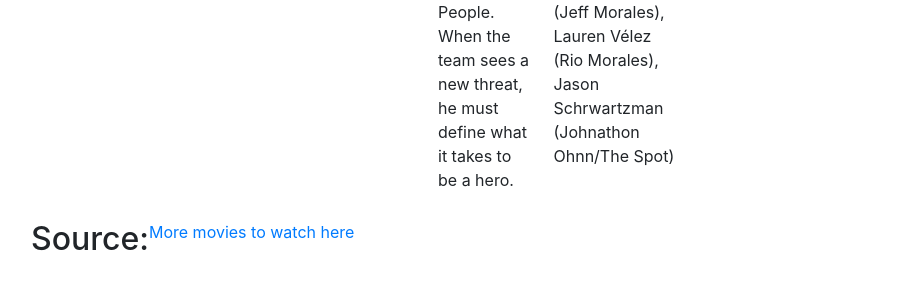
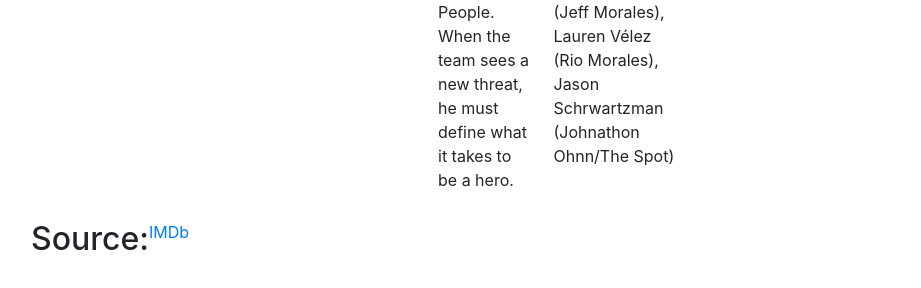
Before and after one commit to MMMabunay/FV_ICT9Sapphire_Q3Quiz1_Mabunay_Maxine, a plain HTML site: page index.html in a window 1280 px wide. Shown: the part 342-630 px from the top of the page, without its empty margins (39-960 px from the left). Drawn offline with nearby package versions, Linux system fonts and the light colour scheme; a web font is replaced by a local one.

Commit message:
index.html

```diff
--- a/index.html
+++ b/index.html
@@ -49,7 +49,7 @@
 		</div>
 	</div></div>
 <h2>Source:</h2>
-<a href="https://www.imdb.com/title/tt9362722/" target="_blank">More movies to watch here</a>
+<a href="https://www.imdb.com/title/tt9362722/" target="_blank">IMDb</a>
 </div>
 </body>
 </html>
```
